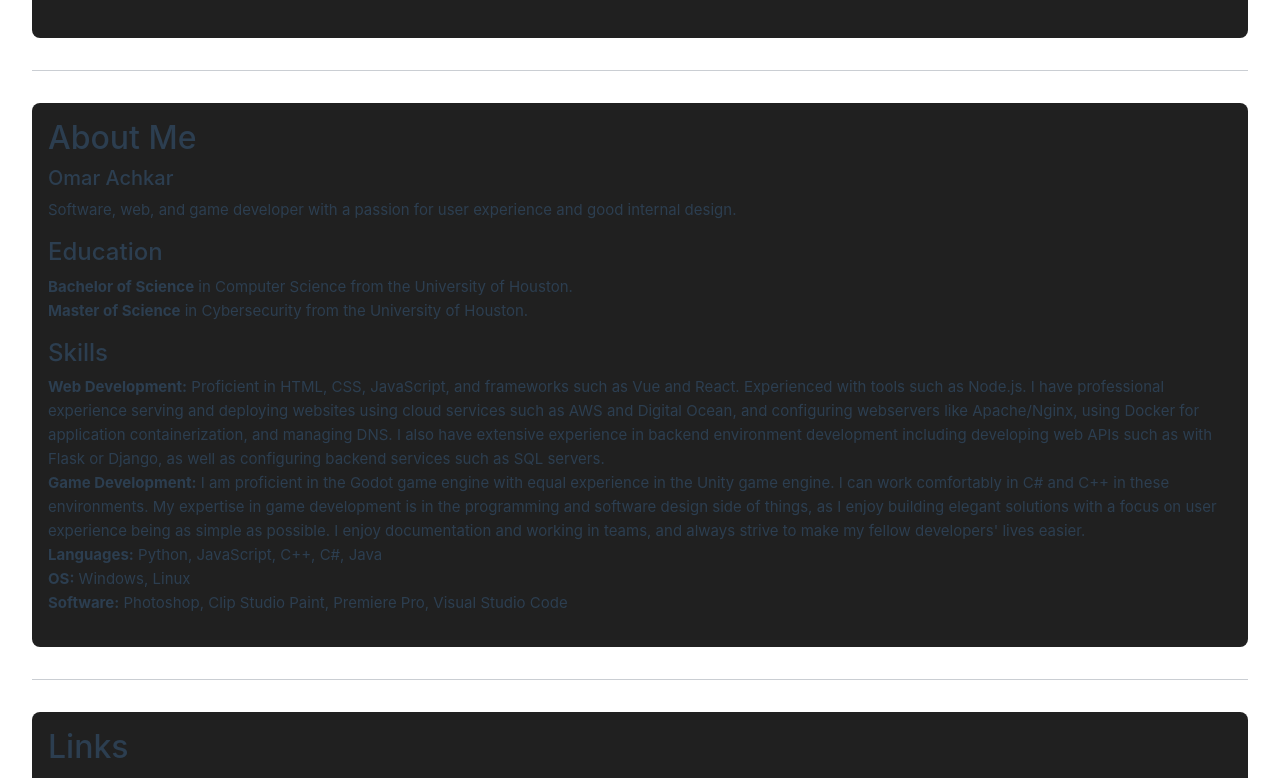
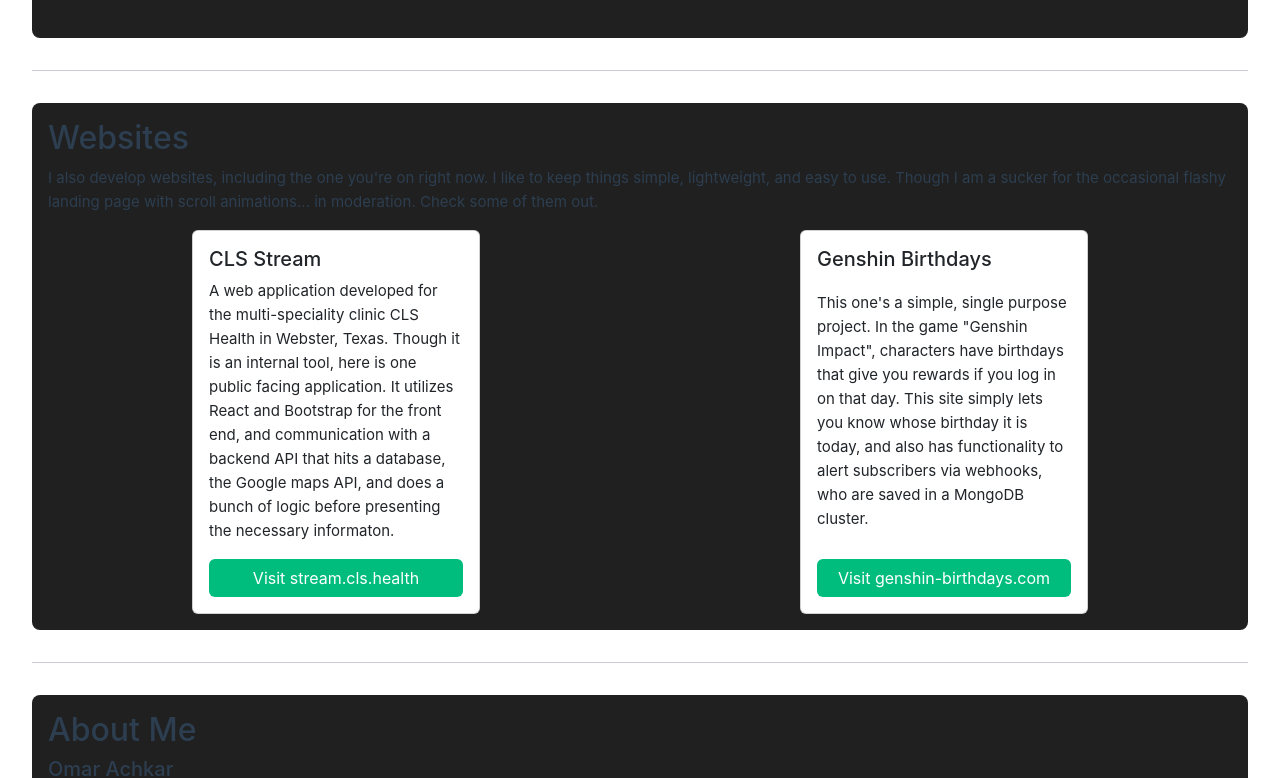
Before and after one commit to oachkar/oachkar.github.io, a JavaScript app: page / in a window 1280 px wide. Shown: the part 686-1464 px from the top of the page. Built offline with nearby package versions, Linux system fonts and the light colour scheme.

Commit message:
Added websites and refactored

```diff
--- a/src/components/GameJamCards.vue
+++ b/src/components/GameJamCards.vue
@@ -52,7 +52,7 @@
   </div>
 </template>
 
-<style>
+<style scoped>
 .card-img-top {
   transition: 0.25s;
 }
--- a/src/components/NavBar.vue
+++ b/src/components/NavBar.vue
@@ -3,6 +3,9 @@
     <ul class="nav nav-pills">
       <li class="nav-item">
         <a href="#projects">Games</a>
+      </li>
+      <li class="nav-item">
+        <a href="#sites">Websites</a>
       </li>
       <li class="nav-item">
         <a href="#about">About</a>
@@ -17,7 +20,7 @@
   </nav>
 </template>
 
-<style>
+<style scoped>
 .g-navbar {
   background-color: rgb(32, 32, 32);
   box-shadow: #42b883 0 2px 0px;
@@ -48,11 +51,17 @@
   display: block;
   padding: 14px 16px;
 }
+.g-navbar ul li a:active {
+  background-color: #42b883;
+}
 
 @media (max-width: 800px) {
   .g-navbar ul li {
     display: inline;
     font-size: initial;
   }
+  .g-navbar ul li a {
+    padding: 14px 11px;
+  }
 }
 </style>
--- /dev/null
+++ b/src/components/WebsitesCards.vue
@@ -0,0 +1,68 @@
+<template>
+  <div class="card-container">
+    <div class="card">
+      <div class="card-body">
+        <h5 class="card-title">CLS Stream</h5>
+        <p class="card-text">
+          A web application developed for the multi-speciality clinic CLS Health in Webster, Texas.
+          Though it is an internal tool, here is one public facing application. It utilizes React
+          and Bootstrap for the front end, and communication with a backend API that hits a
+          database, the Google maps API, and does a bunch of logic before presenting the necessary
+          informaton.
+        </p>
+        <a href="https://stream.cls.health/match" target="_blank" class="btn">
+          Visit stream.cls.health
+        </a>
+      </div>
+    </div>
+    <div class="card">
+      <div class="card-body">
+        <h5 class="card-title">Genshin Birthdays</h5>
+        <p class="card-text">
+          This one's a simple, single purpose project. In the game "Genshin Impact", characters have
+          birthdays that give you rewards if you log in on that day. This site simply lets you know
+          whose birthday it is today, and also has functionality to alert subscribers via webhooks,
+          who are saved in a MongoDB cluster.
+        </p>
+        <a href="https://genshin-birthdays.com" target="_blank" class="btn">
+          Visit genshin-birthdays.com
+        </a>
+      </div>
+    </div>
+  </div>
+</template>
+
+<style scoped>
+.card-container {
+  display: flex;
+  justify-content: space-around;
+  flex-wrap: nowrap;
+  gap: 2rem;
+}
+
+.card {
+  width: 18rem;
+}
+
+.card .card-body {
+  display: flex;
+  flex-direction: column;
+  justify-content: space-between;
+}
+
+.btn {
+  background-color: hsla(160, 100%, 37%, 1);
+  color: white;
+}
+.btn:hover {
+  background-color: rgb(0, 178, 119);
+  color: white;
+}
+
+@media (max-width: 800px) {
+  .card-container {
+    flex-direction: column;
+    align-items: center;
+  }
+}
+</style>
--- a/src/views/PortfolioView.vue
+++ b/src/views/PortfolioView.vue
@@ -1,10 +1,11 @@
 <script setup>
 import GameJamCards from '@/components/GameJamCards.vue'
+import WebsitesCards from '@/components/WebsitesCards.vue'
 </script>
 
 <template>
   <main>
-    <section id="projects" ref="projects">
+    <section id="projects">
       <h2>Game Jam Projects</h2>
       <p>
         I've been involved in a number of game jams in which I worked very closely with team members
@@ -23,7 +24,18 @@
     </section>
     <hr />
 
-    <section id="about" ref="about">
+    <section id="sites">
+      <h2>Websites</h2>
+      <p>
+        I also develop websites, including the one you're on right now. I like to keep things
+        simple, lightweight, and easy to use. Though I am a sucker for the occasional flashy landing
+        page with scroll animations... in moderation. Check some of them out.
+      </p>
+      <WebsitesCards />
+    </section>
+    <hr />
+
+    <section id="about">
       <div>
         <h2>About Me</h2>
         <h5>Omar Achkar</h5>
@@ -33,18 +45,19 @@
         </p>
         <h4>Education</h4>
         <p>
-          <b>Bachelor of Science</b> in Computer Science from the University of Houston. <br />
+          <b>Bachelor of Science</b> in Computer Science, with a Minor in Media Production, from the
+          University of Houston. <br />
           <b>Master of Science</b> in Cybersecurity from the University of Houston. <br />
         </p>
         <h4>Skills</h4>
         <p>
           <b>Web Development:</b> Proficient in HTML, CSS, JavaScript, and frameworks such as Vue
-          and React. Experienced with tools such as Node.js. I have professional experience serving
-          and deploying websites using cloud services such as AWS and Digital Ocean, and configuring
-          webservers like Apache/Nginx, using Docker for application containerization, and managing
-          DNS. I also have extensive experience in backend environment development including
-          developing web APIs such as with Flask or Django, as well as configuring backend services
-          such as SQL servers.
+          and React. Experienced with tools such as Node.js and source control using Git. I have
+          professional experience serving and deploying websites using cloud services such as AWS
+          and Digital Ocean, configuring webservers like Apache/Nginx, using Docker for application
+          containerization, and managing DNS. I also have extensive experience in backend
+          environment development including developing web APIs such as with Flask or Django, as
+          well as configuring backend services such as SQL servers.
           <br />
           <b>Game Development:</b> I am proficient in the Godot game engine with equal experience in
           the Unity game engine. I can work comfortably in C# and C++ in these environments. My
@@ -63,7 +76,7 @@
     </section>
     <hr />
 
-    <section id="links" ref="links">
+    <section id="links">
       <h2>Links</h2>
       <p>
         <a href="https://github.com/fresh4">GitHub</a> •
@@ -73,7 +86,7 @@
     </section>
     <hr />
 
-    <section id="contact" ref="contact">
+    <section id="contact">
       <h2>Contact Me</h2>
       <p>
         For professional inquiries, contact me at
```
